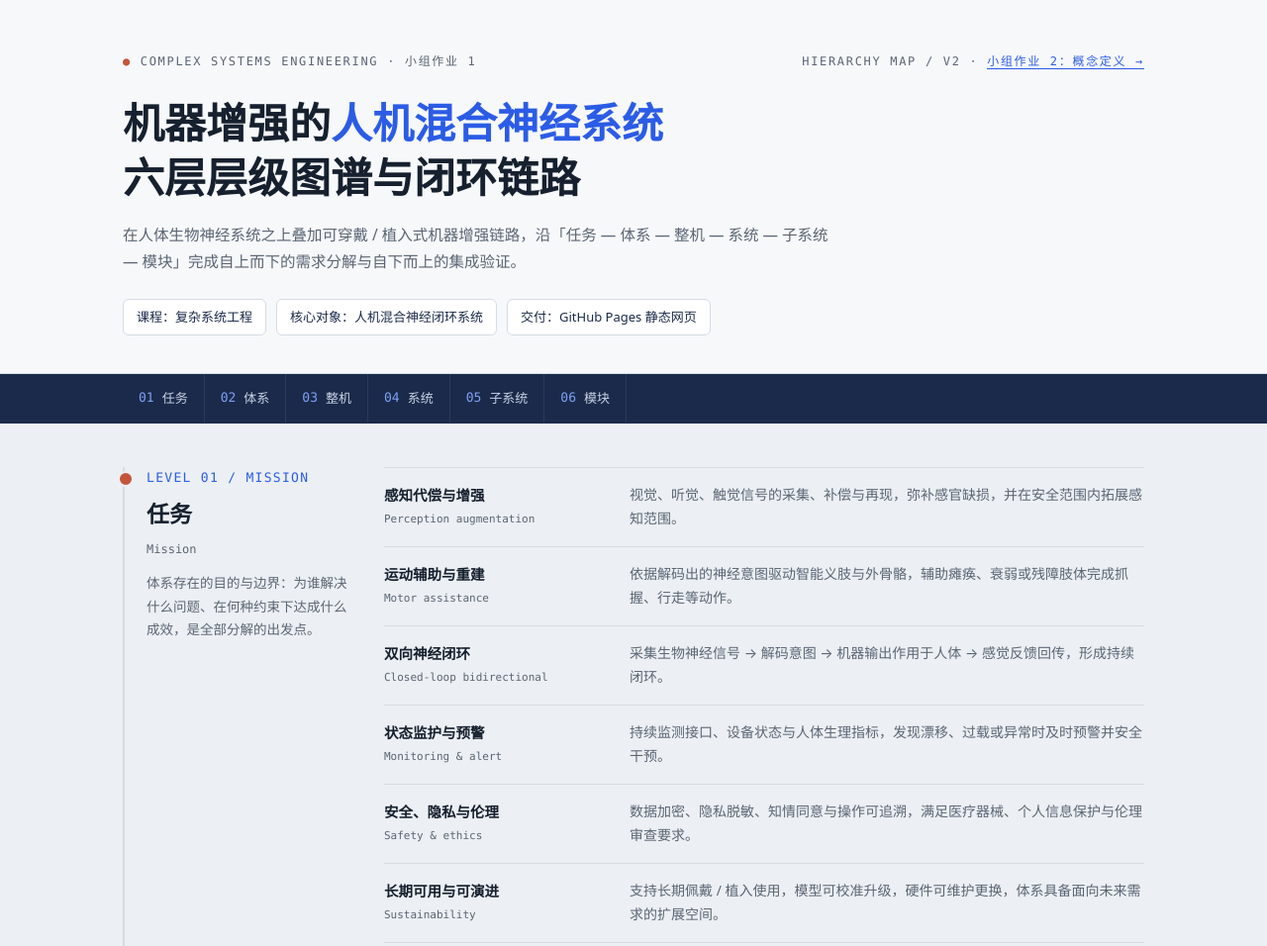
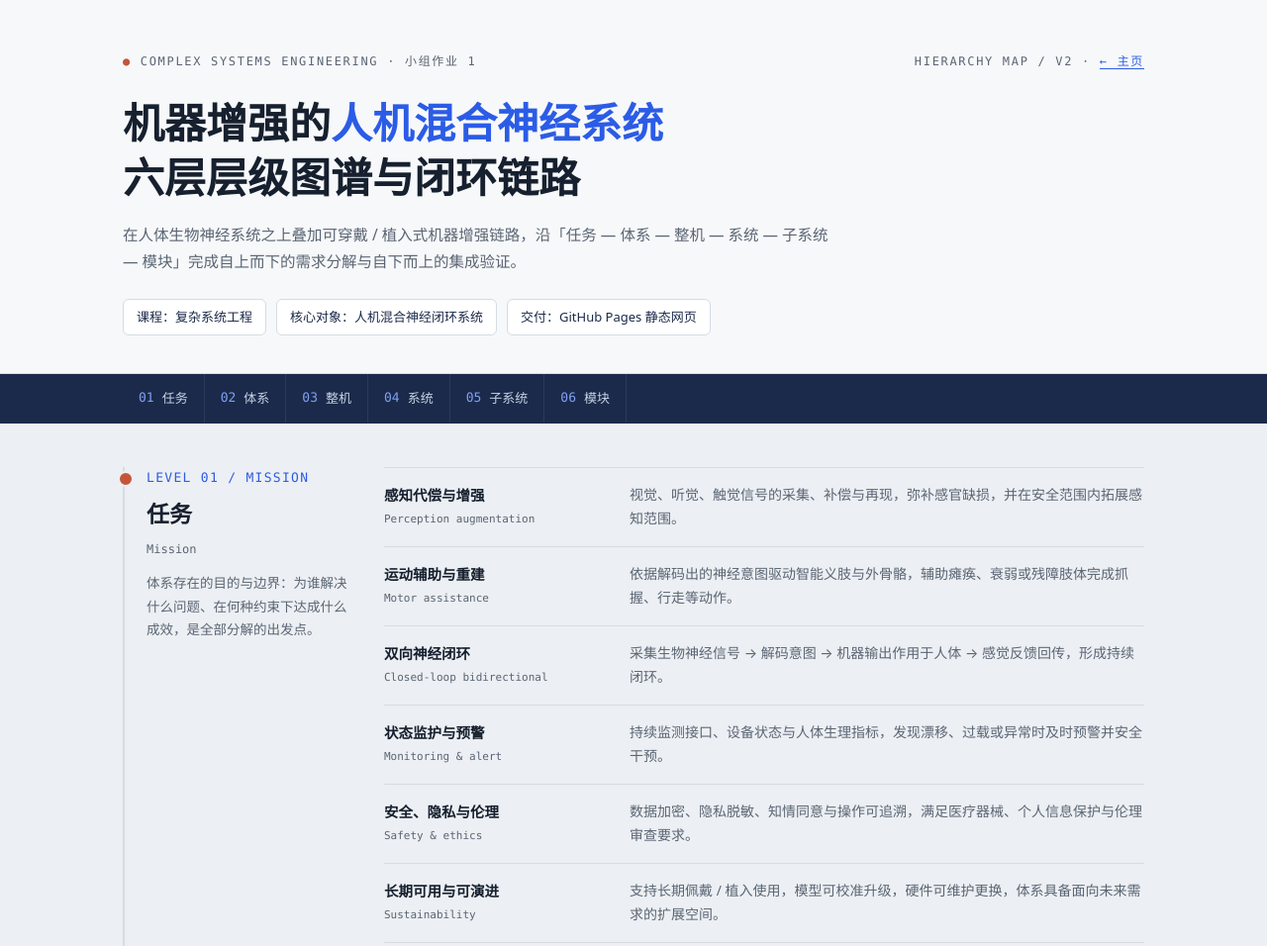
Before and after one commit to hlk3030/hmhns-homework, a plain HTML site: page homework1.html in a window 1280 px wide. Shown: the top 956 px of the page at 99% size. Drawn offline with Linux system fonts and the light colour scheme; a web font is replaced by a local one.

Commit message:
两页加入「返回主页」链接

```diff
--- a/homework1.html
+++ b/homework1.html
@@ -115,7 +115,7 @@ footer b{color:#fff}
   <div class="wrap">
     <div class="kicker-row">
       <span><span class="dot">●</span> Complex Systems Engineering · 小组作业 1</span>
-      <span>Hierarchy Map / v2 · <a href="homework2.html">小组作业 2：概念定义 →</a></span>
+      <span>Hierarchy Map / v2 · <a href="index.html">← 主页</a></span>
     </div>
     <h1>机器增强的<span class="mark">人机混合神经系统</span><br>六层层级图谱与闭环链路</h1>
     <p class="lead">在人体生物神经系统之上叠加可穿戴 / 植入式机器增强链路，沿「任务 — 体系 — 整机 — 系统 — 子系统 — 模块」完成自上而下的需求分解与自下而上的集成验证。</p>
```
Also changed, not shown: homework2.html (+1 -0 lines).
